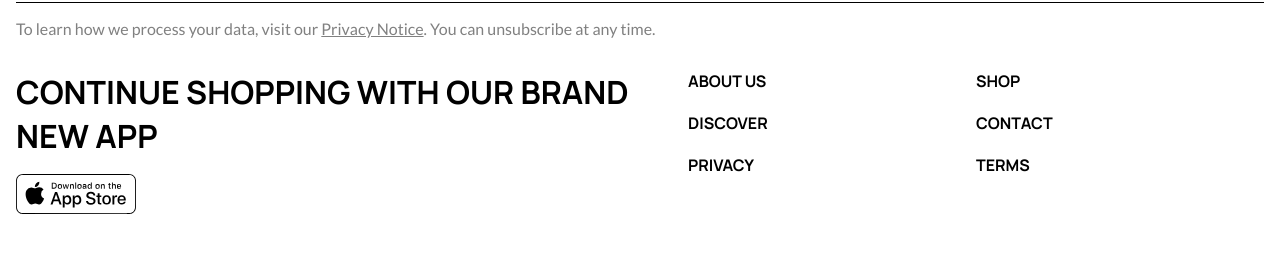
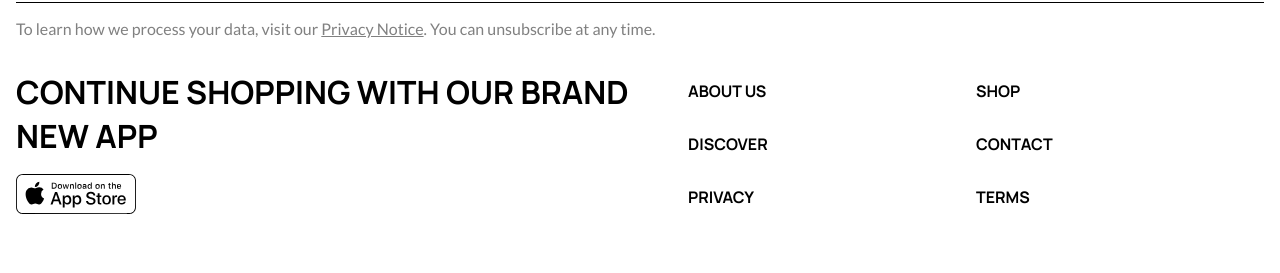
Before and after one commit to dylewskii/shopping-cart, a React (Vite) app: page / in a window 1280 px wide. Shown: the part 1062-1335 px from the top of the page. Built offline with nearby package versions, Linux system fonts and the light colour scheme.

Commit message:
fix glossaryBox padding

```diff
--- a/src/components/footer/Footer.module.css
+++ b/src/components/footer/Footer.module.css
@@ -21,6 +21,7 @@ footer {
   justify-content: center;
   align-items: center;
   text-align: start;
+  margin-bottom: 2rem;
 }
 
 .appBox h5 {
@@ -46,7 +47,7 @@ footer {
 .glossaryBox li a {
   display: block;
   font-family: "heading-bold";
-  padding: 0 0 1.25rem 0;
+  padding: 1.25rem 0;
   border-top: 1.5px solid var(--clr-black);
   cursor: pointer;
   text-transform: uppercase;
@@ -116,5 +117,6 @@ footer {
   .glossaryBox li a,
   .glossaryBox li:last-child a {
     border: none;
+    padding: 10px 0 1.3rem 0;
   }
 }
```
